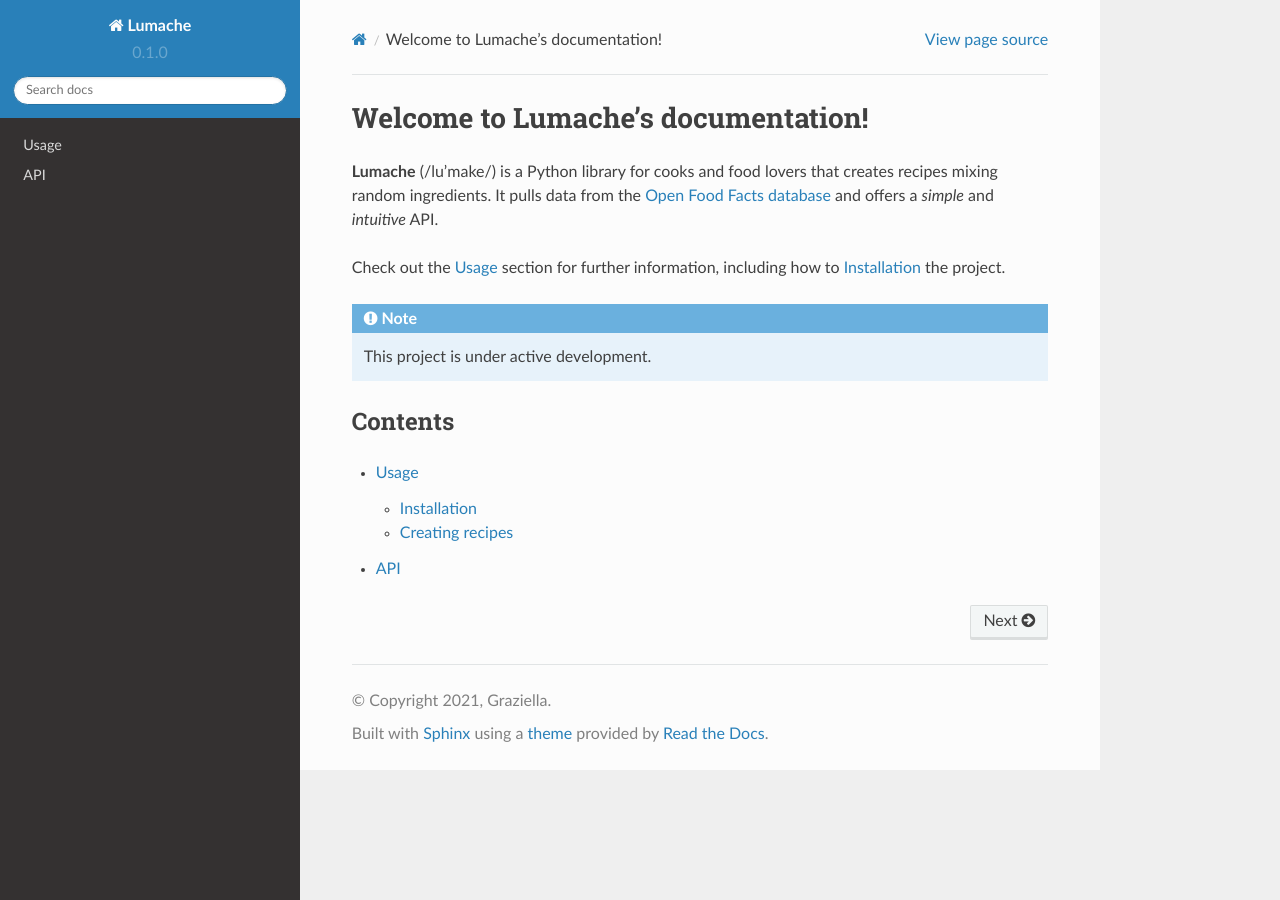
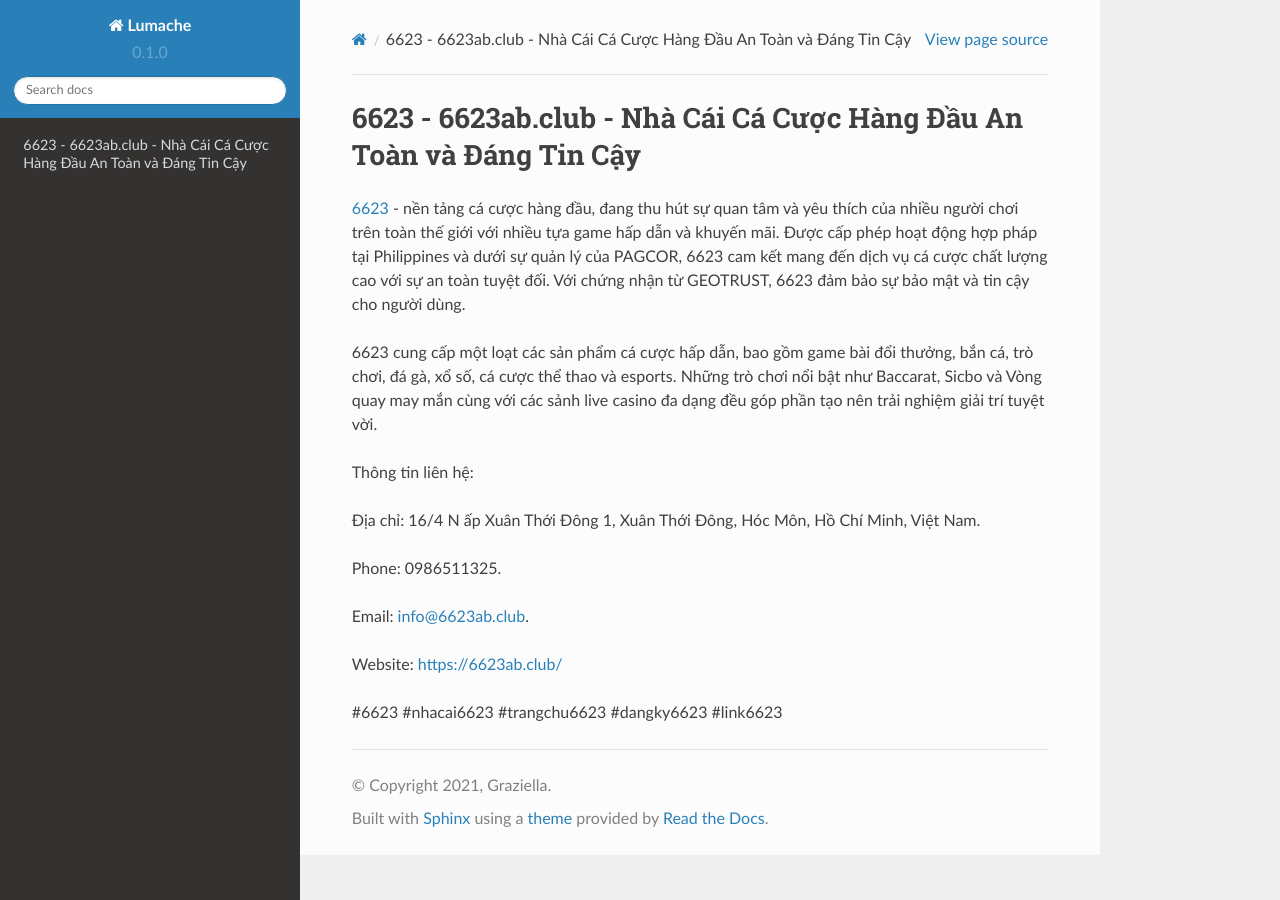
Before and after one commit to nhattuong947/6623abclub, a Sphinx documentation site: the page built from docs/source/index.rst, in a window 1280 px wide. Built offline with Sphinx 7.4.7 and the Read the Docs theme 2.0.0, drawn with Linux system fonts in a browser that asks for light colours.

Commit message:
Update index.rst

```diff
--- a/docs/source/index.rst
+++ b/docs/source/index.rst
@@ -1,22 +1,18 @@
-Welcome to Lumache's documentation!
+6623 - 6623ab.club - Nhà Cái Cá Cược Hàng Đầu An Toàn và Đáng Tin Cậy
 ===================================
 
-**Lumache** (/lu'make/) is a Python library for cooks and food lovers
-that creates recipes mixing random ingredients.
-It pulls data from the `Open Food Facts database <https://world.openfoodfacts.org/>`_
-and offers a *simple* and *intuitive* API.
+`6623 <https://6623ab.club/>`_ - nền tảng cá cược hàng đầu, đang thu hút sự quan tâm và yêu thích của nhiều người chơi trên toàn thế giới với nhiều tựa game hấp dẫn và khuyến mãi. Được cấp phép hoạt động hợp pháp tại Philippines và dưới sự quản lý của PAGCOR, 6623 cam kết mang đến dịch vụ cá cược chất lượng cao với sự an toàn tuyệt đối. Với chứng nhận từ GEOTRUST, 6623 đảm bảo sự bảo mật và tin cậy cho người dùng.
 
-Check out the :doc:`usage` section for further information, including
-how to :ref:`installation` the project.
+6623 cung cấp một loạt các sản phẩm cá cược hấp dẫn, bao gồm game bài đổi thưởng, bắn cá, trò chơi, đá gà, xổ số, cá cược thể thao và esports. Những trò chơi nổi bật như Baccarat, Sicbo và Vòng quay may mắn cùng với các sảnh live casino đa dạng đều góp phần tạo nên trải nghiệm giải trí tuyệt vời.
 
-.. note::
+Thông tin liên hệ:
 
-   This project is under active development.
+Địa chỉ: 16/4 N ấp Xuân Thới Đông 1, Xuân Thới Đông, Hóc Môn, Hồ Chí Minh, Việt Nam.
 
-Contents
---------
+Phone: 0986511325.
 
-.. toctree::
+Email: info@6623ab.club.
 
-   usage
-   api
+Website: https://6623ab.club/
+
+#6623 #nhacai6623 #trangchu6623 #dangky6623 #link6623
```
